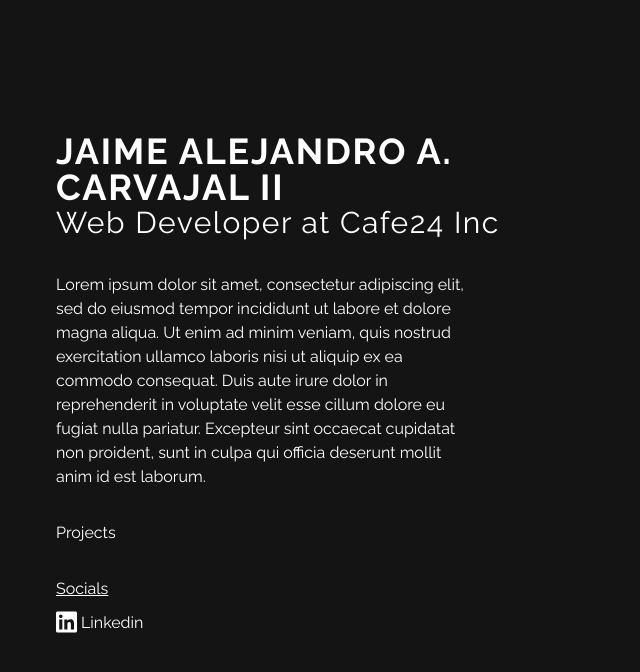
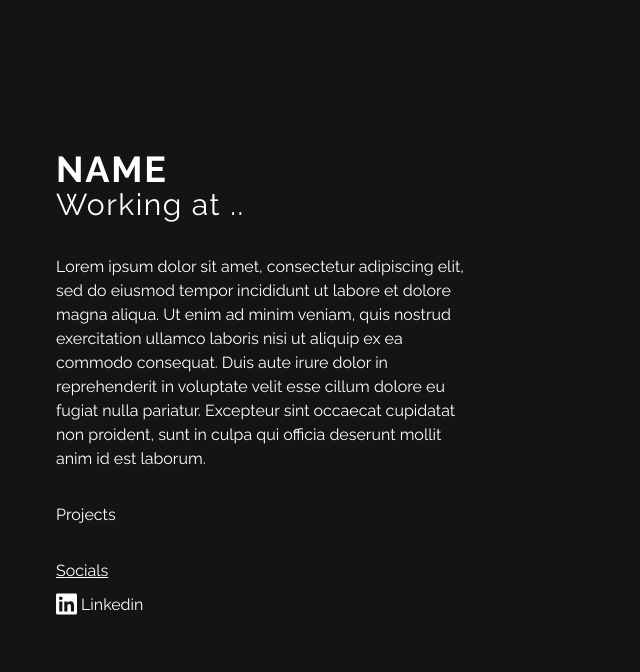
Before and after one commit to JAACarvajal/jaimecarvajal.github.io, a React (Create React App) app: page / in a window 1280 px wide. Shown: the top 672 px of the page, without its empty margins (0-640 px from the left). Built offline with nearby package versions, Linux system fonts and the light colour scheme.

Commit message:
updated UI

```diff
--- a/public/index.html
+++ b/public/index.html
@@ -2,42 +2,17 @@
 <html lang="en">
   <head>
     <meta charset="utf-8" />
-    <link rel="icon" href="%PUBLIC_URL%/favicon.ico" />
     <meta name="viewport" content="width=device-width, initial-scale=1" />
     <meta name="theme-color" content="#000000" />
     <meta
       name="description"
-      content="Web site created using create-react-app"
+      content="developer portfolio"
     />
-    <link rel="apple-touch-icon" href="%PUBLIC_URL%/logo192.png" />
-    <!--
-      manifest.json provides metadata used when your web app is installed on a
-      user's mobile device or desktop. See https://developers.google.com/web/fundamentals/web-app-manifest/
-    -->
     <link rel="manifest" href="%PUBLIC_URL%/manifest.json" />
-    <!--
-      Notice the use of %PUBLIC_URL% in the tags above.
-      It will be replaced with the URL of the `public` folder during the build.
-      Only files inside the `public` folder can be referenced from the HTML.
-
-      Unlike "/favicon.ico" or "favicon.ico", "%PUBLIC_URL%/favicon.ico" will
-      work correctly both with client-side routing and a non-root public URL.
-      Learn how to configure a non-root public URL by running `npm run build`.
-    -->
-    <title>React App</title>
+    <title>Jaime Alejandro A. Carvajal II</title>
   </head>
   <body>
     <noscript>You need to enable JavaScript to run this app.</noscript>
     <div id="root"></div>
-    <!--
-      This HTML file is a template.
-      If you open it directly in the browser, you will see an empty page.
-
-      You can add webfonts, meta tags, or analytics to this file.
-      The build step will place the bundled scripts into the <body> tag.
-
-      To begin the development, run `npm start` or `yarn start`.
-      To create a production bundle, use `npm run build` or `yarn build`.
-    -->
   </body>
 </html>
--- a/src/App.js
+++ b/src/App.js
@@ -14,6 +14,8 @@ function App() {
       <Container>
         <Sample />
         <Sample />
+        <Sample />
+        <Sample />
       </Container>
     </div>
 
--- a/src/components/About.js
+++ b/src/components/About.js
@@ -8,10 +8,10 @@ function About() {
     <div className="about flex flex-col p-10">
         <div className="title mb-8 text-white">
             <h1 className="text-4xl tracking-wider leading-none font-bold">
-                JAIME ALEJANDRO A. CARVAJAL II
+                NAME
             </h1>
             <h2 className="text-3xl tracking-wider">
-                Web Developer at Cafe24 Inc
+                Working at ..
             </h2>
         </div>
         <div className="description mb-8 text-white w-4/5">
--- a/src/components/Common/Box.js
+++ b/src/components/Common/Box.js
@@ -4,7 +4,7 @@ import '../../css/Box.css';
 
 function Box(props) {
   return (
-    <div className="box w-2/4 h-2/4 rounded-md">
+    <div className="box w-96 h-96 rounded-md">
         {props.children}
     </div>
   );
--- a/src/components/Common/Container.js
+++ b/src/components/Common/Container.js
@@ -1,6 +1,6 @@
 function Container(props) {
   return (
-    <div className="flex flex-row gap-5 p-12 w-3/6 container h-screen">
+    <div className="flex flex-wrap flex-row space justify-center gap-x-8 p-12 w-3/6 container h-screen">
         {props.children}
     </div>
   );
```
